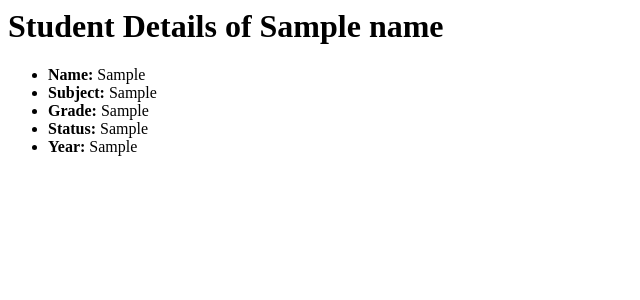
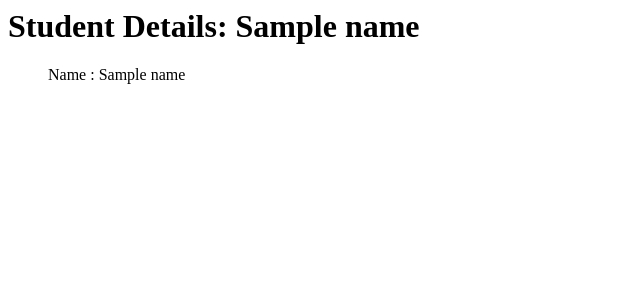
Before and after one commit to jwalant007/qr-code-genrator, a Flask app: template templates/student.html in a window 1280 px wide. Shown: the top 300 px of the page, without its empty margins (0-640 px from the left). Run offline with Flask 3, Linux system fonts and the light colour scheme; the template is opened without the code that fills it: most values are stand-ins (such as "Sample title", 1, 10 or a date in 2020).

Commit message:
Updated Flask app for redeployment on Render

```diff
--- a/templates/student.html
+++ b/templates/student.html
@@ -1,14 +1,12 @@
 <html>
-    <head><title>Student Details</title></head>
+    <head><title>Student Details </title></head>
     <body>
-        <h1>Student Details of {{name}}</h1>
+        <h1>Student Details: {{ name }}</h1>
         {% if student %}
             <ul>
-                <li><strong>Name:</strong> {{ student.col_a }}</li>
-                <li><strong>Subject:</strong> {{ student.col_b }}</li>
-                <li><strong>Grade:</strong> {{ student.col_c }}</li>
-                <li><strong>Status:</strong> {{ student.col_d }}</li>
-                <li><strong>Year:</strong> {{ student.col_e }}</li>
+                {% for key, value in student.items() %}
+                    <p>Name :  {{ name }}</p>
+                {% endfor %}
             </ul>
         {% else %}
             <h2>Student not found</h2>
```
